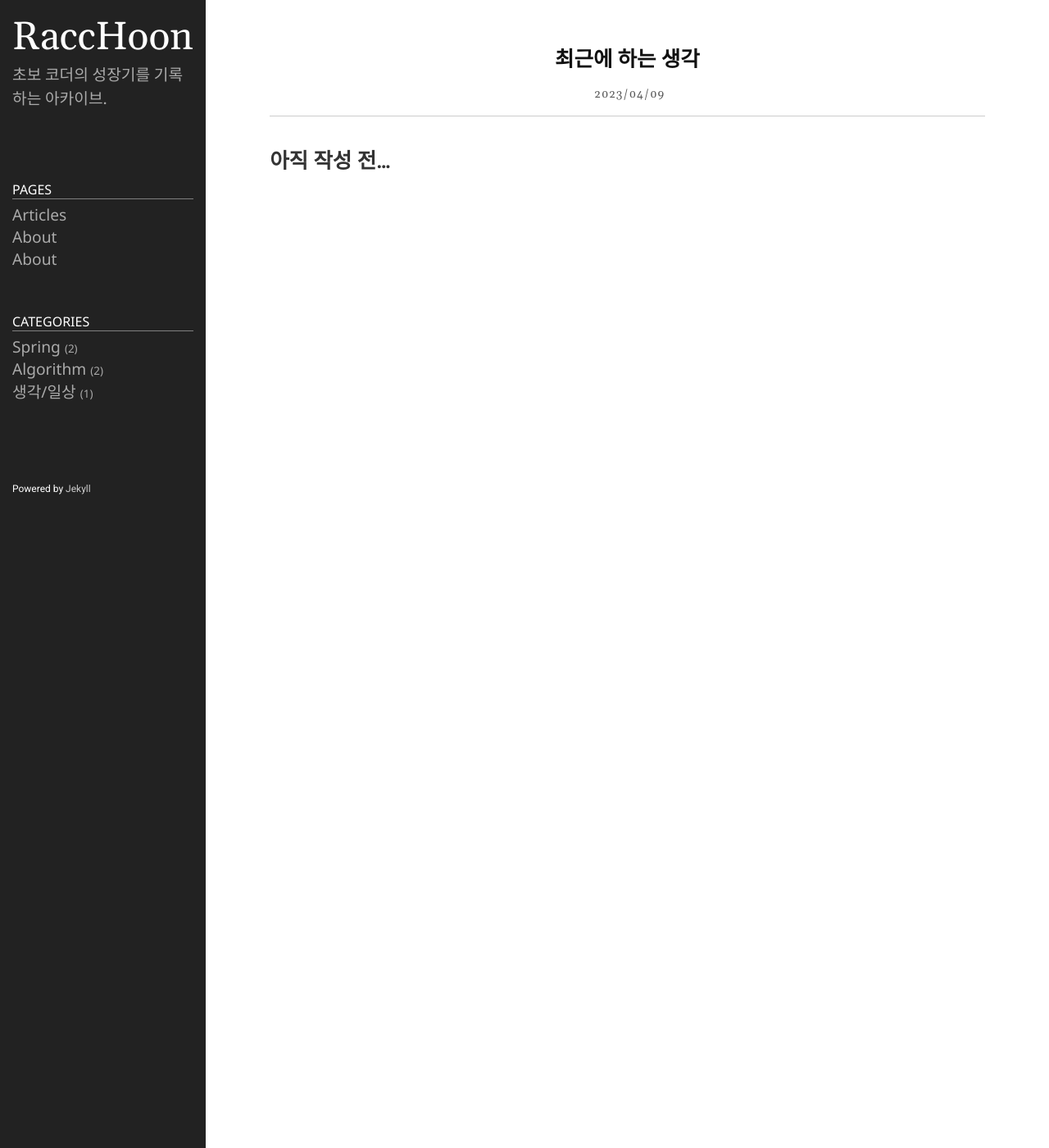
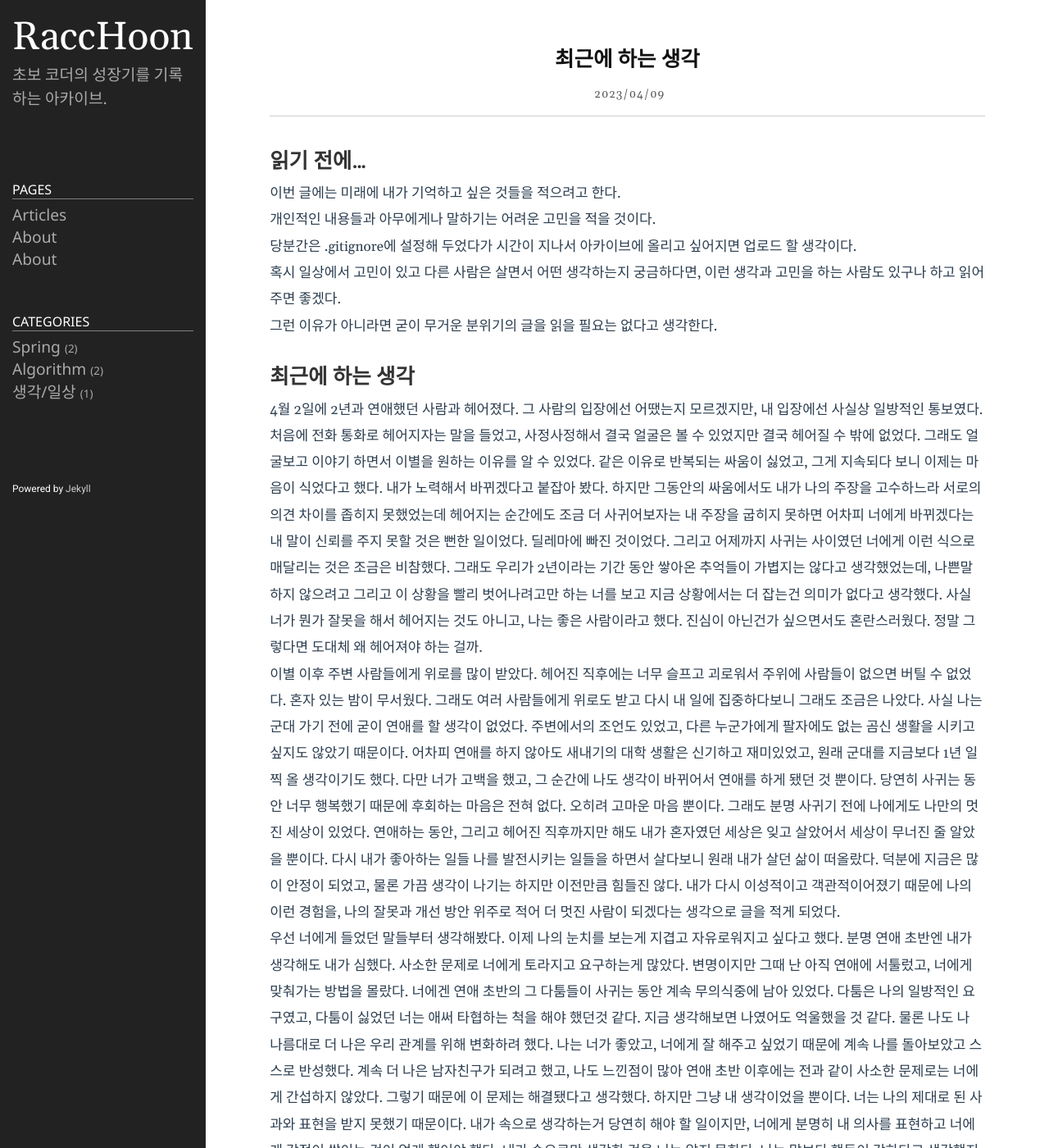
Before and after one commit to RaccHoon/RaccHoon.github.io, a Jekyll site: the page built from _posts/일상/2023-04-09-최근에 하는 생각.md, in a window 1280 px wide and 1400 px high. Shown: the whole window at 82% size. Built offline with Jekyll 4.4.1, drawn with Linux system fonts in a browser that asks for light colours; some of the changed text lies outside the part shown.

Commit message:
create(일상/2023-04-09-최근에 하는 생각):생각 작성

```diff
--- a/_posts/일상/2023-04-09-최근에 하는 생각.md
+++ b/_posts/일상/2023-04-09-최근에 하는 생각.md
@@ -4,5 +4,16 @@ title: "최근에 하는 생각"
 date: 2023-04-09
 categories: "생각/일상"
 ---
+## 읽기 전에...
+이번 글에는 미래에 내가 기억하고 싶은 것들을 적으려고 한다.
+개인적인 내용들과 아무에게나 말하기는 어려운 고민을 적을 것이다.
+당분간은 .gitignore에 설정해 두었다가 시간이 지나서 아카이브에 올리고 싶어지면 업로드 할 생각이다.
+혹시 일상에서 고민이 있고 다른 사람은 살면서 어떤 생각하는지 궁금하다면, 이런 생각과 고민을 하는 사람도 있구나 하고 읽어주면 좋겠다.
+그런 이유가 아니라면 굳이 무거운 분위기의 글을 읽을 필요는 없다고 생각한다.
 
-## 아직 작성 전...
+## 최근에 하는 생각
+4월 2일에 2년과 연애했던 사람과 헤어졌다. 그 사람의 입장에선 어땠는지 모르겠지만, 내 입장에선 사실상 일방적인 통보였다. 처음에 전화 통화로 헤어지자는 말을 들었고, 사정사정해서 결국 얼굴은 볼 수 있었지만 결국 헤어질 수 밖에 없었다. 그래도 얼굴보고 이야기 하면서 이별을 원하는 이유를 알 수 있었다. 같은 이유로 반복되는 싸움이 싫었고, 그게 지속되다 보니 이제는 마음이 식었다고 했다. 내가 노력해서 바뀌겠다고 붙잡아 봤다. 하지만 그동안의 싸움에서도 내가 나의 주장을 고수하느라 서로의 의견 차이를 좁히지 못했었는데 헤어지는 순간에도 조금 더 사귀어보자는 내 주장을 굽히지 못하면 어차피 너에게 바뀌겠다는 내 말이 신뢰를 주지 못할 것은 뻔한 일이었다. 딜레마에 빠진 것이었다. 그리고 어제까지 사귀는 사이였던 너에게 이런 식으로 매달리는 것은 조금은 비참했다. 그래도 우리가 2년이라는 기간 동안 쌓아온 추억들이 가볍지는 않다고 생각했었는데, 나쁜말 하지 않으려고 그리고 이 상황을 빨리 벗어나려고만 하는 너를 보고 지금 상황에서는 더 잡는건 의미가 없다고 생각했다. 사실 너가 뭔가 잘못을 해서 헤어지는 것도 아니고, 나는 좋은 사람이라고 했다. 진심이 아닌건가 싶으면서도 혼란스러웠다. 정말 그렇다면 도대체 왜 헤어져야 하는 걸까.
+
+이별 이후 주변 사람들에게 위로를 많이 받았다. 헤어진 직후에는 너무 슬프고 괴로워서 주위에 사람들이 없으면 버틸 수 없었다. 혼자 있는 밤이 무서웠다. 그래도 여러 사람들에게 위로도 받고 다시 내 일에 집중하다보니 그래도 조금은 나았다. 사실 나는 군대 가기 전에 굳이 연애를 할 생각이 없었다. 주변에서의 조언도 있었고, 다른 누군가에게 팔자에도 없는 곰신 생활을 시키고 싶지도 않았기 때문이다. 어차피 연애를 하지 않아도 새내기의 대학 생활은 신기하고 재미있었고, 원래 군대를 지금보다 1년 일찍 올 생각이기도 했다. 다만 너가 고백을 했고, 그 순간에 나도 생각이 바뀌어서 연애를 하게 됐던 것 뿐이다. 당연히 사귀는 동안 너무 행복했기 때문에 후회하는 마음은 전혀 없다. 오히려 고마운 마음 뿐이다. 그래도 분명 사귀기 전에 나에게도 나만의 멋진 세상이 있었다. 연애하는 동안, 그리고 헤어진 직후까지만 해도 내가 혼자였던 세상은 잊고 살았어서 세상이 무너진 줄 알았을 뿐이다. 다시 내가 좋아하는 일들 나를 발전시키는 일들을 하면서 살다보니 원래 내가 살던 삶이 떠올랐다. 덕분에 지금은 많이 안정이 되었고, 물론 가끔 생각이 나기는 하지만 이전만큼 힘들진 않다. 내가 다시 이성적이고 객관적이어졌기 때문에 나의 이런 경험을, 나의 잘못과 개선 방안 위주로 적어 더 멋진 사람이 되겠다는 생각으로 글을 적게 되었다.
+
+우선 너에게 들었던 말들부터 생각해봤다. 이제 나의 눈치를 보는게 지겹고 자유로워지고 싶다고 했다. 분명 연애 초반엔 내가 생각해도 내가 심했다. 사소한 문제로 너에게 토라지고 요구하는게 많았다. 변명이지만 그때 난 아직 연애에 서툴렀고, 너에게 맞춰가는 방법을 몰랐다. 너에겐 연애 초반의 그 다툼들이 사귀는 동안 계속 무의식중에 남아 있었다. 다툼은 나의 일방적인 요구였고, 다툼이 싫었던 너는 애써 타협하는 척을 해야 했던것 같다. 지금 생각해보면 나였어도 억울했을 것 같다. 물론 나도 나 나름대로 더 나은 우리 관계를 위해 변화하려 했다. 나는 너가 좋았고, 너에게 잘 해주고 싶었기 때문에 계속 나를 돌아보았고 스스로 반성했다. 계속 더 나은 남자친구가 되려고 했고, 나도 느낀점이 많아 연애 초반 이후에는 전과 같이 사소한 문제로는 너에게 간섭하지 않았다. 그렇기 때문에 이 문제는 해결됐다고 생각했다. 하지만 그냥 내 생각이었을 뿐이다. 너는 나의 제대로 된 사과와 표현을 받지 못했기 때문이다. 내가 속으로 생각하는거 당연히 해야 할 일이지만, 너에게 분명히 내 의사를 표현하고 너에게 감정이 쌓이는 것이 없게 했어야 했다. 내가 속으로만 생각한 것을 너는 알지 못한다. 나는 말보다 행동이 강하다고 생각했지만, 어중간한 행동으로 보여줘도 이미 이전 상황을 겪은 너는 나의 행동에서 나의 속마음을 알아챌 수 없었다. 오히려 말로 내 생각을 분명히 표현하고 사과를 했어야 했다.
```
Also changed, not shown: 1 other file.
